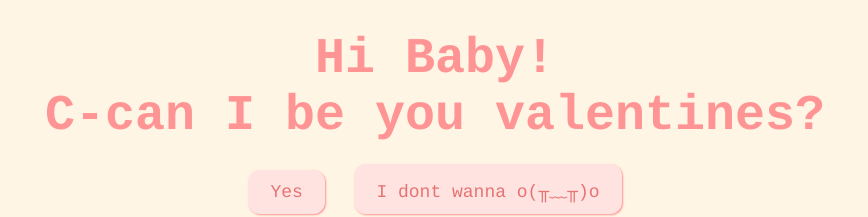
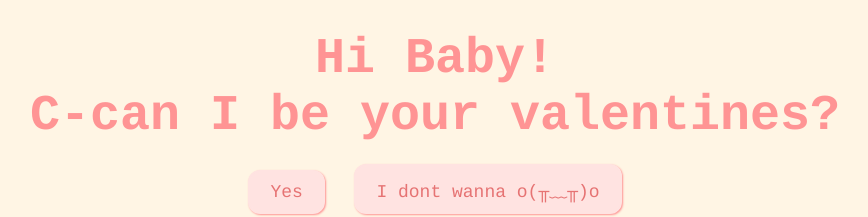
Before and after one commit to LeonardAu/ven_valentines, a plain HTML site: page index.html in a window 1280 px wide. Shown: the top 217 px of the page, without its empty margins (205-1073 px from the left). Drawn offline with Linux system fonts and the light colour scheme.

Commit message:
Update index.html

```diff
--- a/index.html
+++ b/index.html
@@ -10,7 +10,7 @@
     <div id="valentineQuestion">
       <b
         >Hi Baby! <br />
-        C-can I be you valentines?</b
+        C-can I be your valentines?</b
       >
     </div>
     <button class="answerButton" onclick="location.href = 'thankyou.html'">
```
